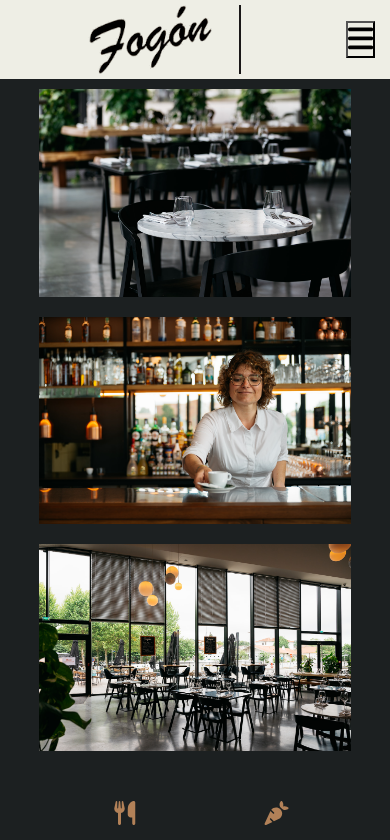
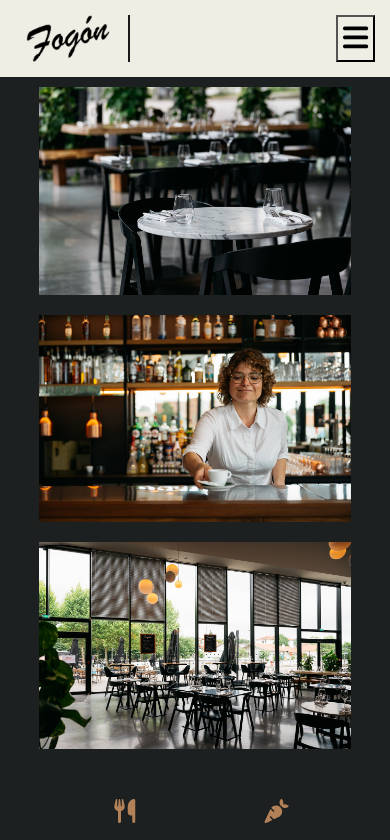
Before and after one commit to Wickacode/Fogon, a React (Create React App) app: page / in a window 390 px wide. Shown: the top 840 px of the page. Built offline with nearby package versions, Linux system fonts and the light colour scheme.

Commit message:
modifs navbar responsive

```diff
--- a/src/assets/SASS/layout/_navbar.scss
+++ b/src/assets/SASS/layout/_navbar.scss
@@ -60,11 +60,18 @@
     }
 
     @media (max-width: 768px) {
+      img {
+        margin-left: 5px;
+        width: 120px;;
+        border-right: 2px solid rgb(26, 24, 24);
+      }
+
       .menu-button {
         display: block;
         font-size: 1.5em;
         background: none;
         cursor: pointer;
+        padding: 5px;
         margin: 10px;
       }
 
```
